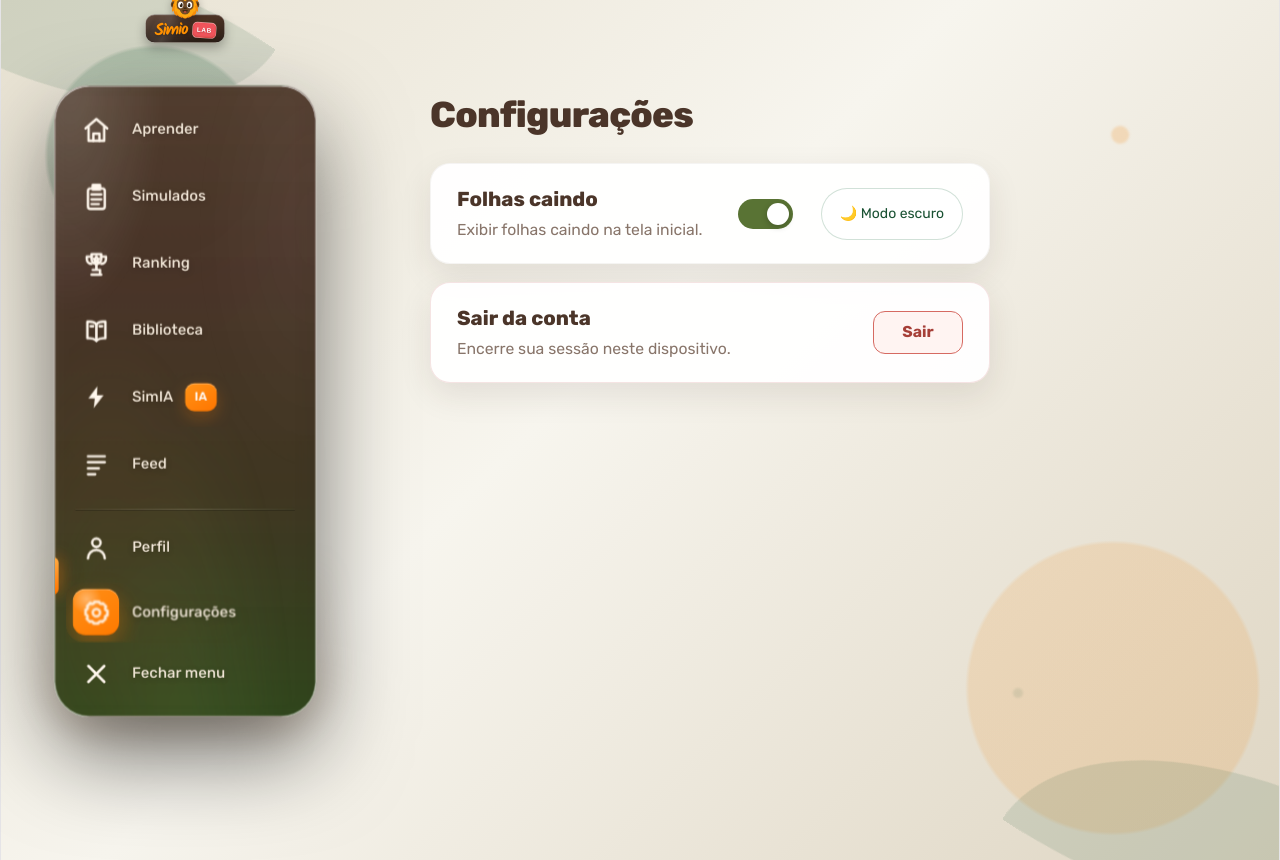
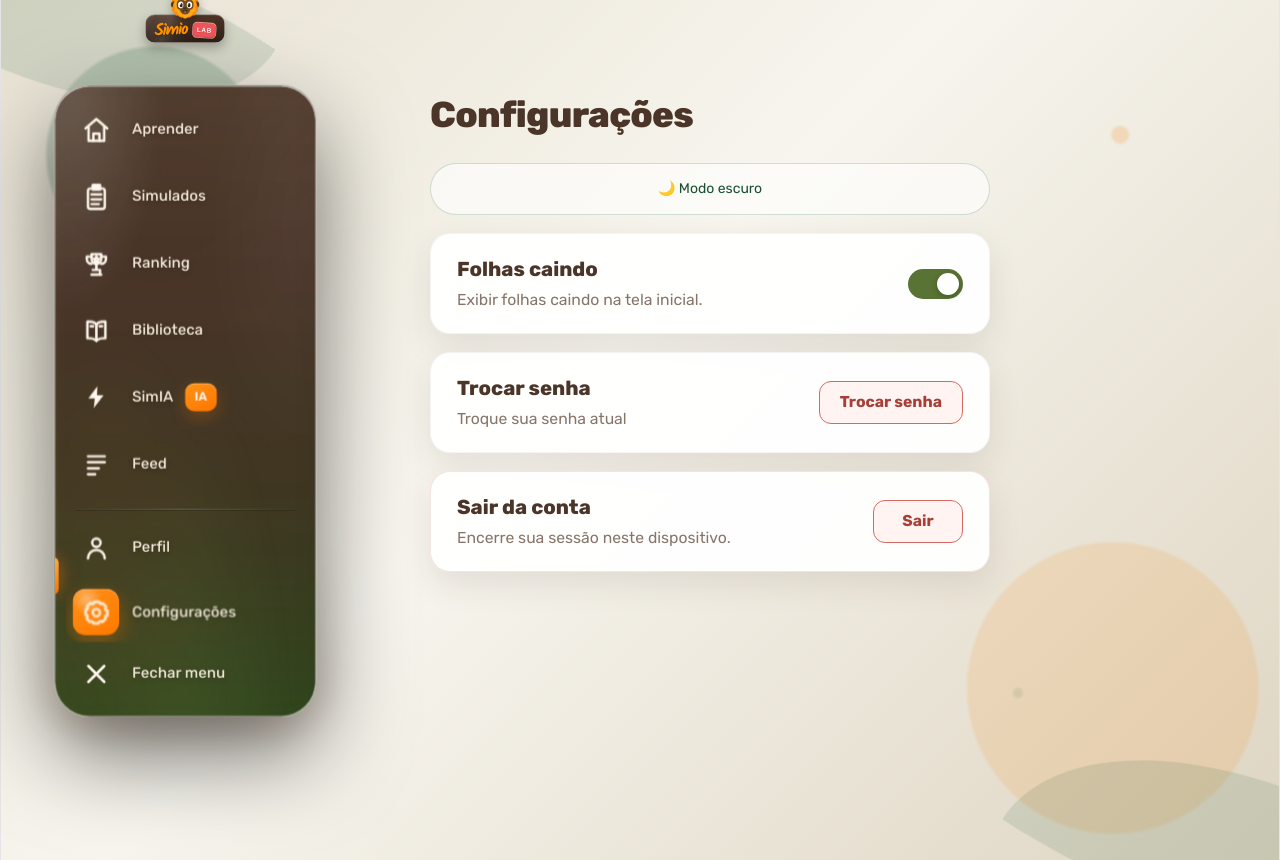
Before and after one commit to Arthur-do-Nascimento-Matias/Projeto-Integrador-2026, a React (Vite) app in the folder Frontend/: page /configuracoes in a window 1280 px wide. Built offline with nearby package versions, Linux system fonts and the light colour scheme; no server answers; sample sign-in values are in the browser's storage; a web font is replaced by a local one.

Commit message:
feat: change password button

```diff
--- a/Frontend/src/components/Configuracoes/Configuracoes.css
+++ b/Frontend/src/components/Configuracoes/Configuracoes.css
@@ -52,6 +52,13 @@
   gap: 18px;
 }
 
+.alternar-modo {
+  transition: all 300ms ease;
+}
+
+.alternar-modo:hover {
+  background-color: rgb(236, 234, 234);
+}
 
 /* ========================================
    CARD
@@ -281,7 +288,7 @@
     rgba(184, 67, 67, 0.14);
 }
 
-.botao-sair {
+.botao-sair, .botao-trocar-senha{
   min-width: 90px;
 
   box-sizing: border-box;
@@ -310,7 +317,7 @@
     box-shadow 180ms ease;
 }
 
-.botao-sair:hover {
+.botao-sair:hover, .botao-trocar-senha:hover {
   background: #c9574f;
   color: #ffffff;
 
@@ -320,11 +327,11 @@
     0 7px 16px rgba(201, 87, 79, 0.22);
 }
 
-.botao-sair:active {
+.botao-sair:active, .botao-trocar-senha:active {
   transform: translateY(0);
 }
 
-.botao-sair:focus-visible {
+.botao-sair:focus-visible, .botao-trocar-senha:focus-visible {
   outline: 3px solid
     rgba(201, 87, 79, 0.25);
   outline-offset: 3px;
@@ -375,7 +382,6 @@
 
     padding: 19px;
   }
-<<<<<<< HEAD
 
 
   /* TEXTO */
@@ -389,11 +395,9 @@
 
     letter-spacing: normal;
     word-spacing: normal;
-=======
 
   .configuracoes .config-texto h2 {
     font-size: 1.0625rem;
->>>>>>> origin/kauan
   }
 
   .configuracoes .config-texto p {
@@ -417,12 +421,10 @@
   .botao-sair {
     align-self: flex-end;
   }
-<<<<<<< HEAD
 
   .switch.ativo .switch-bolinha {
     transform: translateX(25px);
   }
-=======
 }
 
 
@@ -447,4 +449,4 @@ html[data-tamanho-texto="normal"] {
 html[data-tamanho-texto="grande"] {
   font-size: 18px;
 }
->>>>>>> origin/kauan
+}
--- a/Frontend/src/components/Configuracoes/Configuracoes.jsx
+++ b/Frontend/src/components/Configuracoes/Configuracoes.jsx
@@ -40,6 +40,11 @@ function Configuracoes({
 
       <div className="config-lista">
 
+        <button onClick={() => alternarTema(setTema)} className="alternar-modo">
+            {tema === "claro" ? "🌙 Modo escuro" : "☀️ Modo claro"}
+        </button>
+
+
         <div className="config-card">
 
           <div className="config-texto">
@@ -63,12 +68,22 @@ function Configuracoes({
             <span className="switch-bolinha" />
           </button>
 
-          <button onClick={() => alternarTema(setTema)}>
-              {tema === "claro" ? "🌙 Modo escuro" : "☀️ Modo claro"}
-          </button>
-
         </div>
 
+        <div className="config-card config-password">
+          <div className="config-texto">
+            <h2>Trocar senha</h2>
+
+            <p>Troque sua senha atual</p>
+          </div>
+          <button
+            type="button"
+            className="botao-trocar-senha"
+
+          >
+            Trocar senha
+          </button>
+        </div>
 
         <div className="config-card config-card-conta">
 
```
